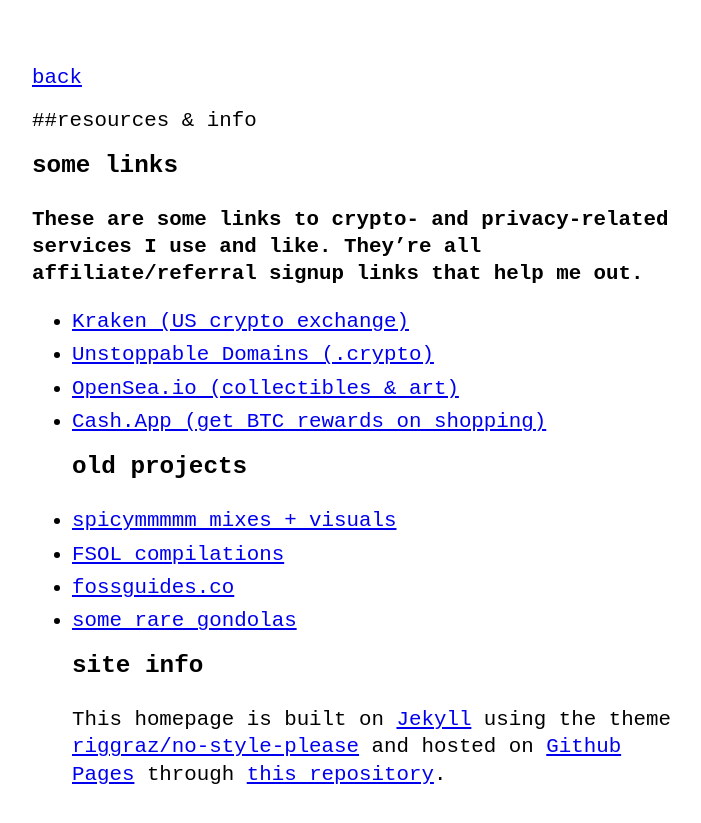
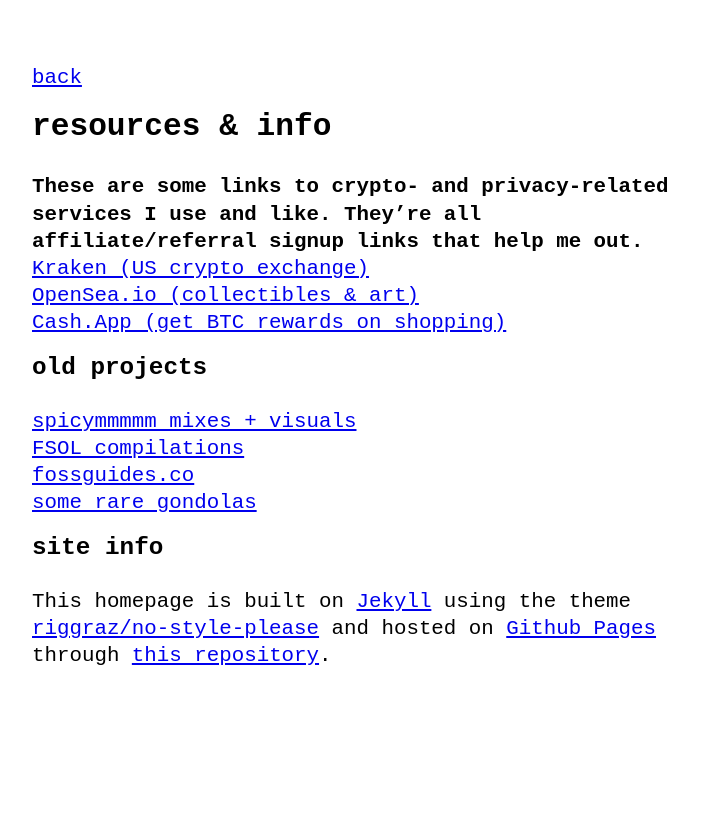
Before and after one commit to lemurodigital/lemuro.digital, a Jekyll site: the page built from resources.md, in a window 1280 px wide. Shown: the top 823 px of the page, without its empty margins (288-989 px from the left). Built offline with Jekyll 4.4.1, drawn with Linux system fonts in a browser that asks for light colours.

Commit message:
Update resources.md

```diff
--- a/resources.md
+++ b/resources.md
@@ -3,17 +3,15 @@ layout: post
 title: resources & info
 permalink: /resources/
 ---
-##{{page.title}}
-### some links
+## {{page.title}}
 **These are some links to crypto- and privacy-related services I use and like. They’re all affiliate/referral signup links that help me out.**
-- [Kraken (US crypto exchange)](https://r.kraken.com/c/2683011/687155/10583)
-- [Unstoppable Domains (.crypto)](https://unstoppabledomains.com/r/e44af633968d4e5)
-- [OpenSea.io (collectibles & art)](https://opensea.io?ref=0xd063f1896aa7e6550925418a7f5162f13b2a8ccb)
-- [Cash.App (get BTC rewards on shopping)](https://cash.app/app/VZZLWBQ)
+[Kraken (US crypto exchange)](https://r.kraken.com/c/2683011/687155/10583)
+[OpenSea.io (collectibles & art)](https://opensea.io?ref=0xd063f1896aa7e6550925418a7f5162f13b2a8ccb)
+[Cash.App (get BTC rewards on shopping)](https://cash.app/app/VZZLWBQ)
 ### old projects
-- [spicymmmmm mixes + visuals](https://www.youtube.com/watch?v=BXk0L-X7GpM&list=PLXtervhpbT9CB8ym-euOlPbh2_NpfOKOG)
-- [FSOL compilations](https://www.youtube.com/watch?v=u1zPu2AeAb8&list=PLXtervhpbT9BFqogO_b217Xwx_pv0SsaZ)
-- [fossguides.co](https://fossguides.co)
-- [some rare gondolas](https://archive.org/details/gondolas/)
+[spicymmmmm mixes + visuals](https://www.youtube.com/watch?v=BXk0L-X7GpM&list=PLXtervhpbT9CB8ym-euOlPbh2_NpfOKOG)
+[FSOL compilations](https://www.youtube.com/watch?v=u1zPu2AeAb8&list=PLXtervhpbT9BFqogO_b217Xwx_pv0SsaZ)
+[fossguides.co](https://fossguides.co)
+[some rare gondolas](https://archive.org/details/gondolas/)
 ### site info
 This homepage is built on [Jekyll](https://jekyllrb.com/) using the theme [riggraz/no-style-please](https://github.com/riggraz/no-style-please) and hosted on [Github Pages](https://pages.github.com/) through [this repository](https://github.com/lemurodigital/lemuro.digital).
```
